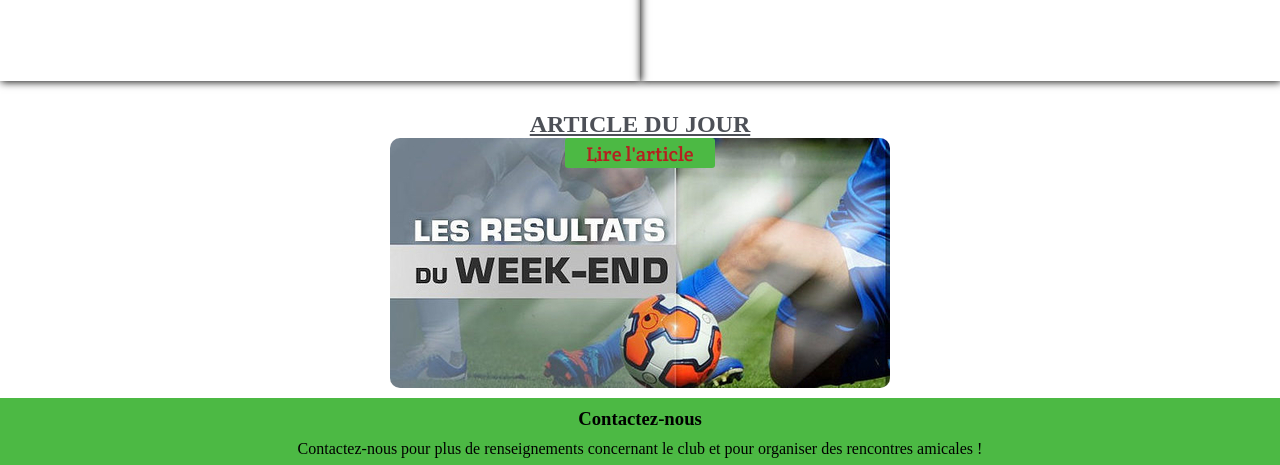
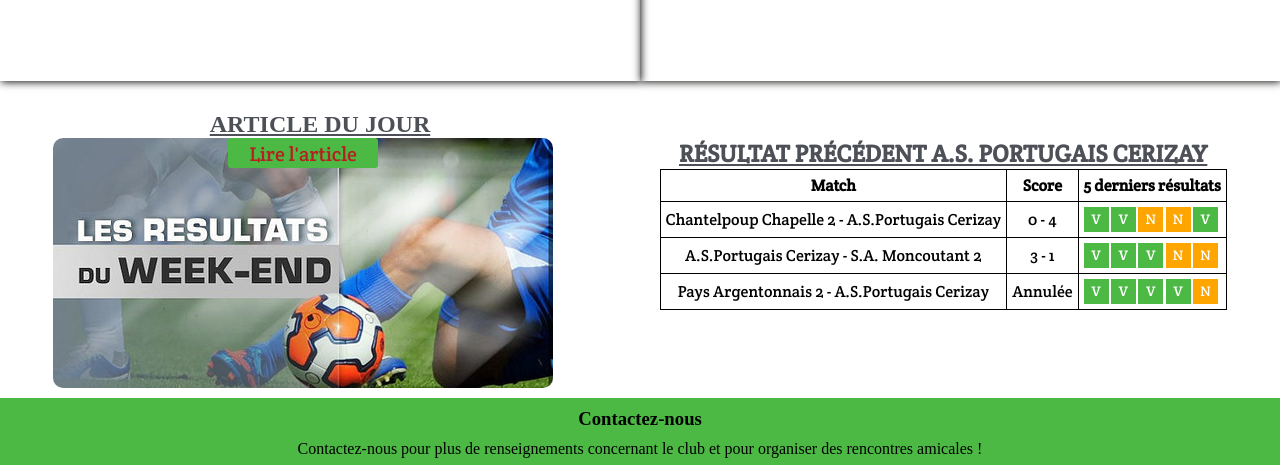
Before and after one commit to Quentin79140/ASP, a plain HTML site: page index.html in a window 1280 px wide. Shown: the part 713-1178 px from the top of the page. Drawn offline with Linux system fonts and the light colour scheme.

Commit message:
tableau1

```diff
--- a/index.html
+++ b/index.html
@@ -1,5 +1,6 @@
 <!DOCTYPE html>
 <html lang="fr">
+
 <head>
     <meta charset="UTF-8">
     <meta name="viewport" content="width=device-width, initial-scale=1.0">
@@ -10,6 +11,7 @@
 
     <title>A.S.PORTUGAISE DE CERIZAY</title>
 </head>
+
 <body>
     <header>
         <section id="navig">
@@ -26,7 +28,7 @@
                 <ul>
                     <li><a href="#">Equipes</a></li>
                     <li><a href="#">Convocations</a></li>
-                    <li><a href="#contact" >Contacts</a></li>
+                    <li><a href="#contact">Contacts</a></li>
                 </ul>
             </div>
         </section>
@@ -75,13 +77,60 @@
             <div class="article">
                 <a href="#" class="button-1">Lire l'article</a>
             </div>
+            <div class="tableau1">
+                <h2>Résultat précédent A.S. PORTUGAIS CERIZAY </h2>
+
+                <table>
+                    <tr>
+                        <th>Match</th>
+                        <th>Score</th>
+                        <th>5 derniers résultats</th>
+                    </tr>
+                    <tr>
+                        <td>Chantelpoup Chapelle 2 - A.S.Portugais Cerizay</td>
+                        <td>0 - 4</td>
+                        <td>
+                            <span class="win">V</span>
+                            <span class="win">V</span>
+                            <span class="draw">N</span>
+                            <span class="draw">N</span>
+                            <span class="win">V</span>
+                        </td>
+                    </tr>
+                    <tr>
+                        <td>A.S.Portugais Cerizay - S.A. Moncoutant 2</td>
+                        <td>3 - 1</td>
+                        <td>
+                            <span class="win">V</span>
+                            <span class="win">V</span>
+                            <span class="win">V</span>
+                            <span class="draw">N</span>
+                            <span class="draw">N</span>
+
+                        </td>
+                    </tr>
+                    <tr>
+                        <td>Pays Argentonnais 2 - A.S.Portugais Cerizay</td>
+                        <td>Annulée</td>
+                        <td>
+                            <span class="win">V</span>
+                            <span class="win">V</span>
+                            <span class="win">V</span>
+                            <span class="win">V</span>
+                            <span class="draw">N</span>
+                        </td>
+                    </tr>
+                </table>
+
+        </div>
 
     </section>
     <footer>
         <section id="contact">
             <div class="wrapper">
                 <h3>Contactez-nous</h3>
-                <p>Contactez-nous pour plus de renseignements concernant le club et pour organiser des rencontres amicales !</p>
+                <p>Contactez-nous pour plus de renseignements concernant le club et pour organiser des rencontres
+                    amicales !</p>
                 <form>
                     <label for="name"></label>
                     <input type="text" id="name" placeholder="Votre nom">
--- a/style.css
+++ b/style.css
@@ -172,16 +172,16 @@ header #navig .menu2 ul a:hover
 {
     width: 100%;
     height: 50vh;
-    background-color: ;
     flex-direction: column;
     margin: 10px 0;
-    display: flex;
-    justify-content: space-around;
+
+
 
 
 }
 #actu h2
 {
+    width: 50%;
     display: flex;
     justify-content: center;
     border-radius: 10px;
@@ -192,8 +192,9 @@ header #navig .menu2 ul a:hover
 }
 #actu .medias
 {
+    width: 100%;
     display: flex;
-    justify-content: center;
+    justify-content: space-around;
     font-family: "crete round";
 
 }
@@ -226,6 +227,52 @@ header #navig .menu2 ul a:hover
     line-height: 20px;
     text-align: center;
 }
+#actu .tableau1
+{
+
+}
+table, th, td
+{
+    border: 1px solid black;
+    border-collapse: collapse;
+    text-align: center;
+}
+th, td
+{
+    padding: 5px;
+}
+#actu .tableau1 h2
+{
+    width: 100%;
+}
+#actu .tableau1 .win
+{
+    display: block;
+    float: left;
+    width: 25px;
+    height: 25px;
+    margin-right: 2.33333333px;
+    font-size: 14px;
+    line-height: 25px;
+    text-align: center;
+    background: #4CB944;
+    color: white;
+}
+#actu .tableau1 .draw
+{
+    display: block;
+    float: left;
+    width: 25px;
+    height: 25px;
+    margin-right: 2.33333333px;
+    font-size: 14px;
+    line-height: 25px;
+    text-align: center;
+    background: orange;
+    color: white;
+}
+
+
 /* FOOTER */
 
 footer
```
Lines whose indentation alone changed are shown as unchanged.
